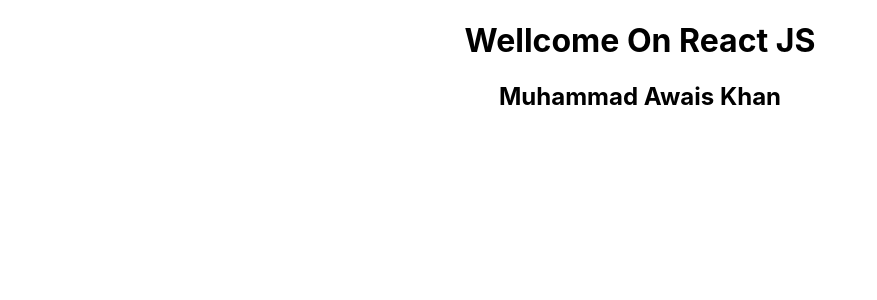
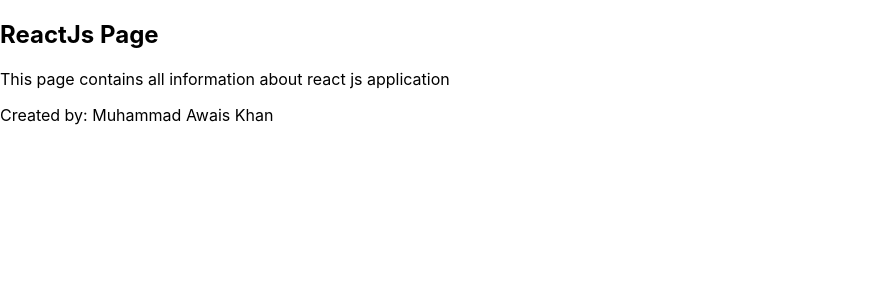
Before and after one commit to EngrAwaisKhan/first-react-app, a React (Create React App) app: page / in a window 1280 px wide. Shown: the top 300 px of the page, without its empty margins (0-877 px from the left). Built offline with nearby package versions, Linux system fonts and the light colour scheme.

Commit message:
change display message

```diff
--- a/src/App.js
+++ b/src/App.js
@@ -1,13 +1,13 @@
 import React from 'react';
-import './App.css';
 
 function App() {
   return (
-    <div className="App">
-      <h1>Wellcome On React JS</h1>
-      <h2>Muhammad Awais Khan</h2>
-    </div>
-  );
+  <div>
+    <h2>ReactJs Page</h2>
+    <p>This page contains all information about react js application </p>
+    <p>Created by: Muhammad Awais Khan</p>
+  </div>
+  )
 }
 
 export default App;
```
